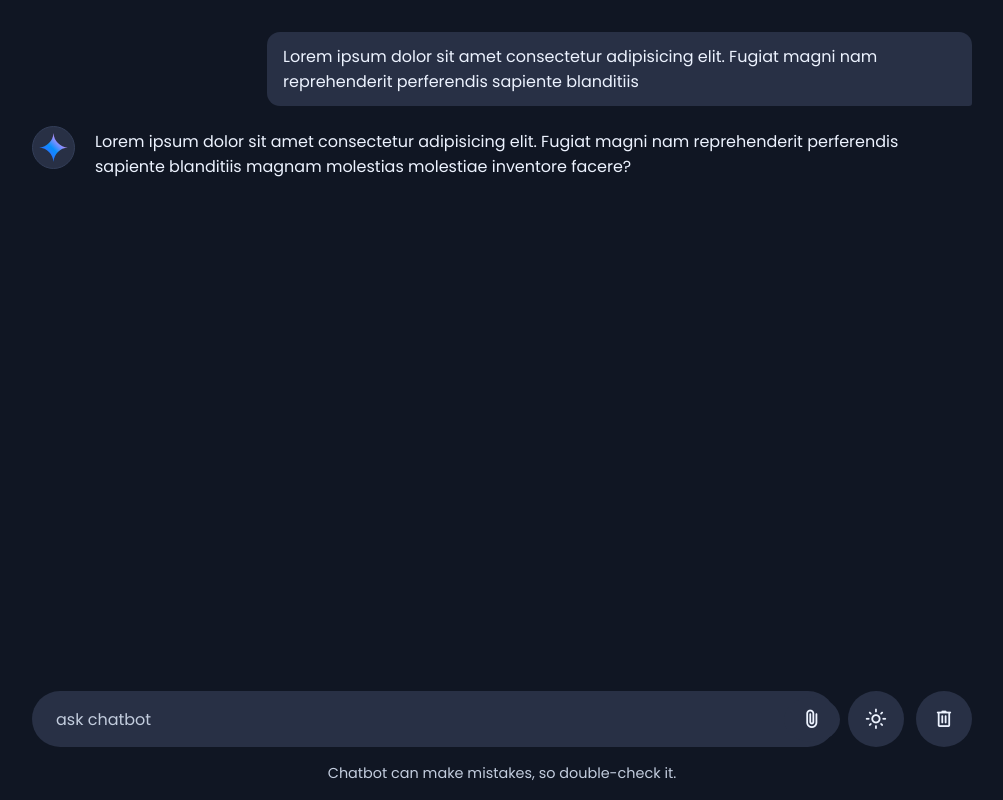
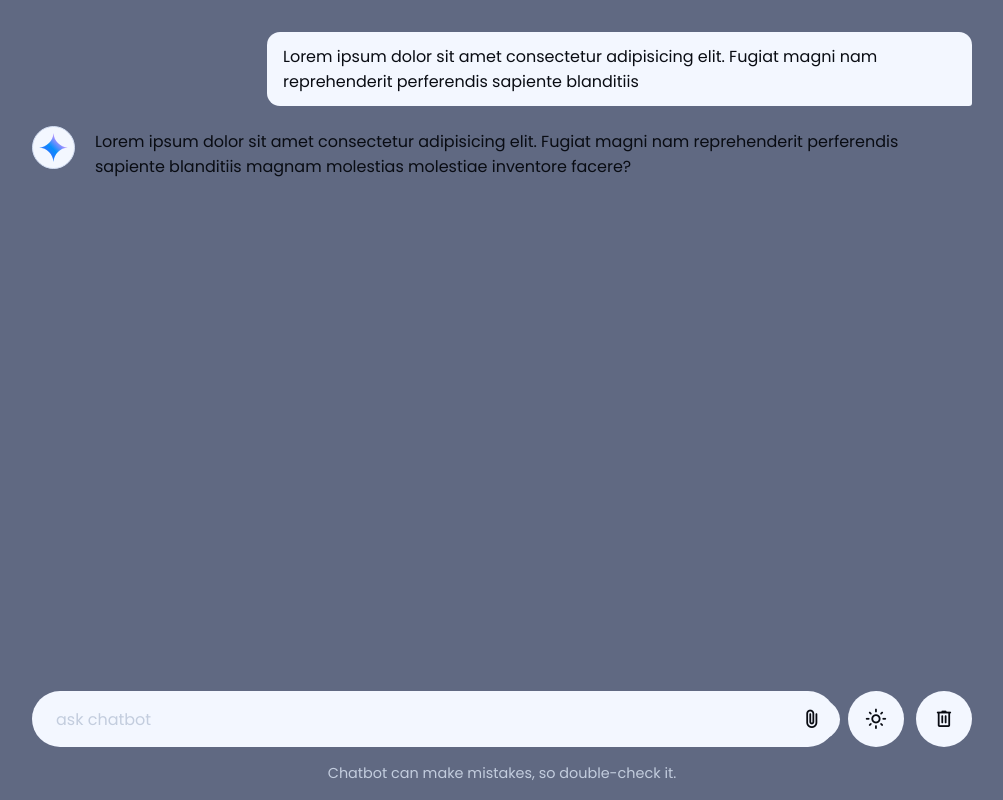
Before and after one commit to Mammadvasiyev/AI_Chatbot, a plain HTML site: page index.html in a window 1280 px wide. Both pictures are taken after a click on the button "light_mode". Shown: the whole page, without its empty margins (138-1141 px from the left). Drawn offline with nearby package versions, Linux system fonts and the light colour scheme.

Commit message:
add theme btn - styling

```diff
--- a/script.js
+++ b/script.js
@@ -4,6 +4,7 @@ const promptForm = document.querySelector(".prompt-form");
 const promptInput = promptForm.querySelector(".prompt-input");
 const fileInput = promptForm.querySelector("#file-input");
 const fileUploadWrapper = promptForm.querySelector(".file-upload-wrapper");
+const themeToggle = document.querySelector("#theme-toggle-btn");
 
 // API Setup
 const API_KEY = "AIzaSyAcpO4848jO-_utqbvudfg-ilKskBvsH3A";
@@ -193,6 +194,10 @@ document.querySelector("#delete-chats-btn").addEventListener("click", () => {
   document.body.classList.remove("bot-responding");
 });
 
+themeToggle.addEventListener("click", () => {
+  document.body.classList.toggle("light-theme");
+});
+
 promptForm.addEventListener("submit", handleFormSubmit);
 promptForm
   .querySelector("#add-file-btn")
--- a/style.css
+++ b/style.css
@@ -17,6 +17,17 @@
   --secondary-color: #283045;
   --secondary-hover-color: #333e58;
   --scroolbar-color: #626a7f;
+}
+
+body.light-theme {
+  /* Light theme colors */
+  --text-color: #090c13;
+  --subheading-color: #7b8cae;
+  --placeholder-color: #c3cdde;
+  --primary-color: #606982;
+  --secondary-color: #f3f7ff;
+  --secondary-hover-color: #d2ddf2;
+  --scroolbar-color: #a2aac2;
 }
 
 body {
```
